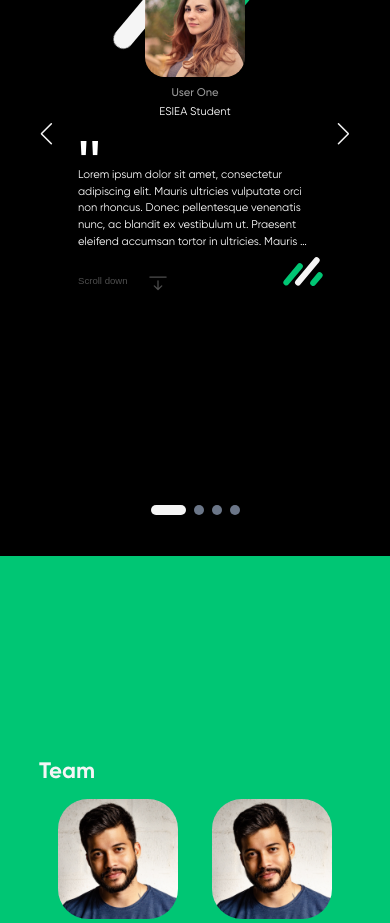
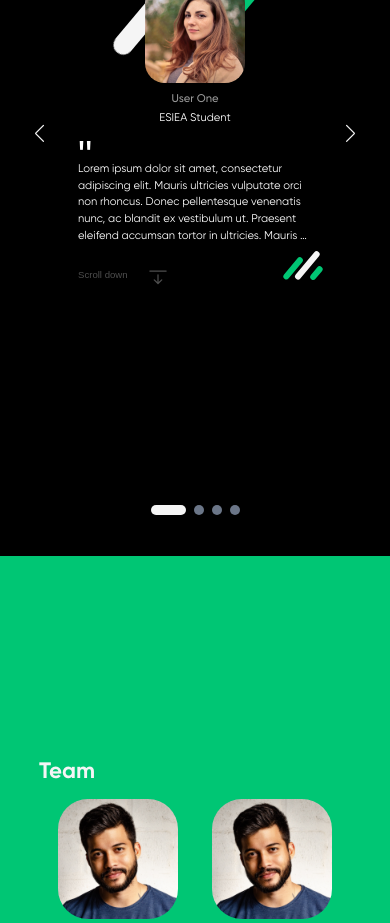
Before and after one commit to ESIEA-Dive/Mindto, a React (Create React App) app in the folder frontend_mindto/: page / in a window 390 px wide. Shown: the part 2820-3743 px from the top of the page. Built offline with nearby package versions, Linux system fonts and the light colour scheme; a web font is replaced by a local one.

Commit message:
Testim. little corrects

```diff
--- a/frontend_mindto/src/container/Testimonial/Testimonial.scss
+++ b/frontend_mindto/src/container/Testimonial/Testimonial.scss
@@ -132,6 +132,9 @@
                 /* width */
                 ::-webkit-scrollbar {
                     width: 4px;
+                    @media only screen and (max-width: 900px) {
+                        width: 2px;
+                    }
                 }
 
                 /* Track */
@@ -160,6 +163,7 @@
                     text-align: left;
                     @media only screen and (max-width: 900px) {
                         margin-top: 1vh;
+                        font-size: 2.5rem;
                     }
                 }
 
@@ -179,7 +183,7 @@
 
                     @media only screen and (max-width: 900px) {
                         font-size: 0.7rem;
-                        margin-top: -4vh;
+                        margin-top: -2vh;
                     }
                 }
             }
@@ -282,21 +286,21 @@
 
     .swiper-button-prev {
         color: var(--white-color);
-        margin-left: 6vw;
+        margin-left: 4vw;
         transform: scale(0.7);
 
         @media only screen and (max-width: 900px) {
-            transform: scale(0.5)
+            transform: scale(0.4)
         }
     }
 
     .swiper-button-next {
         color: var(--white-color);
-        margin-right: 6vw;
+        margin-right: 4vw;
         transform: scale(0.7);
 
         @media only screen and (max-width: 900px) {
-            transform: scale(0.5)
+            transform: scale(0.4)
         }
     }
 
```
